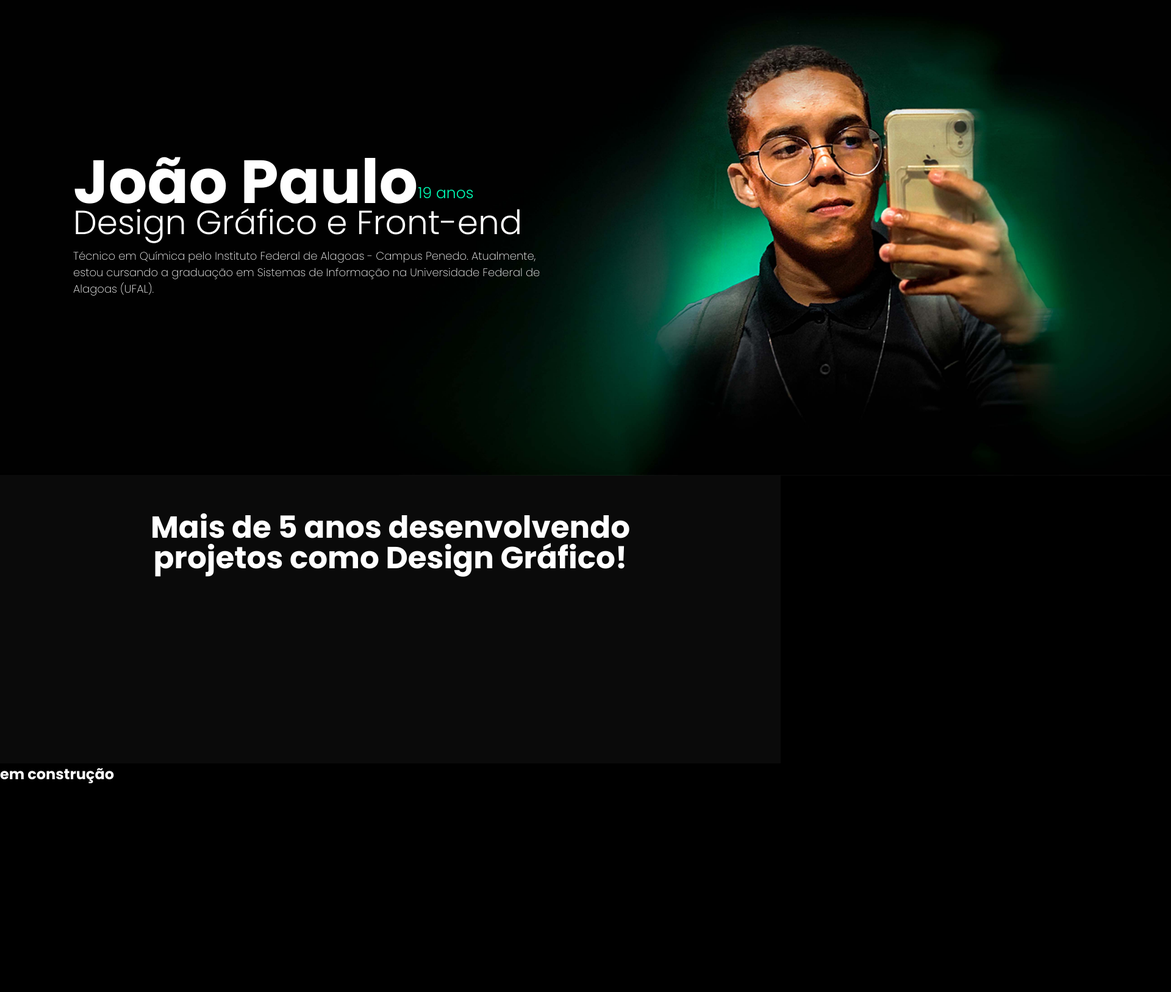
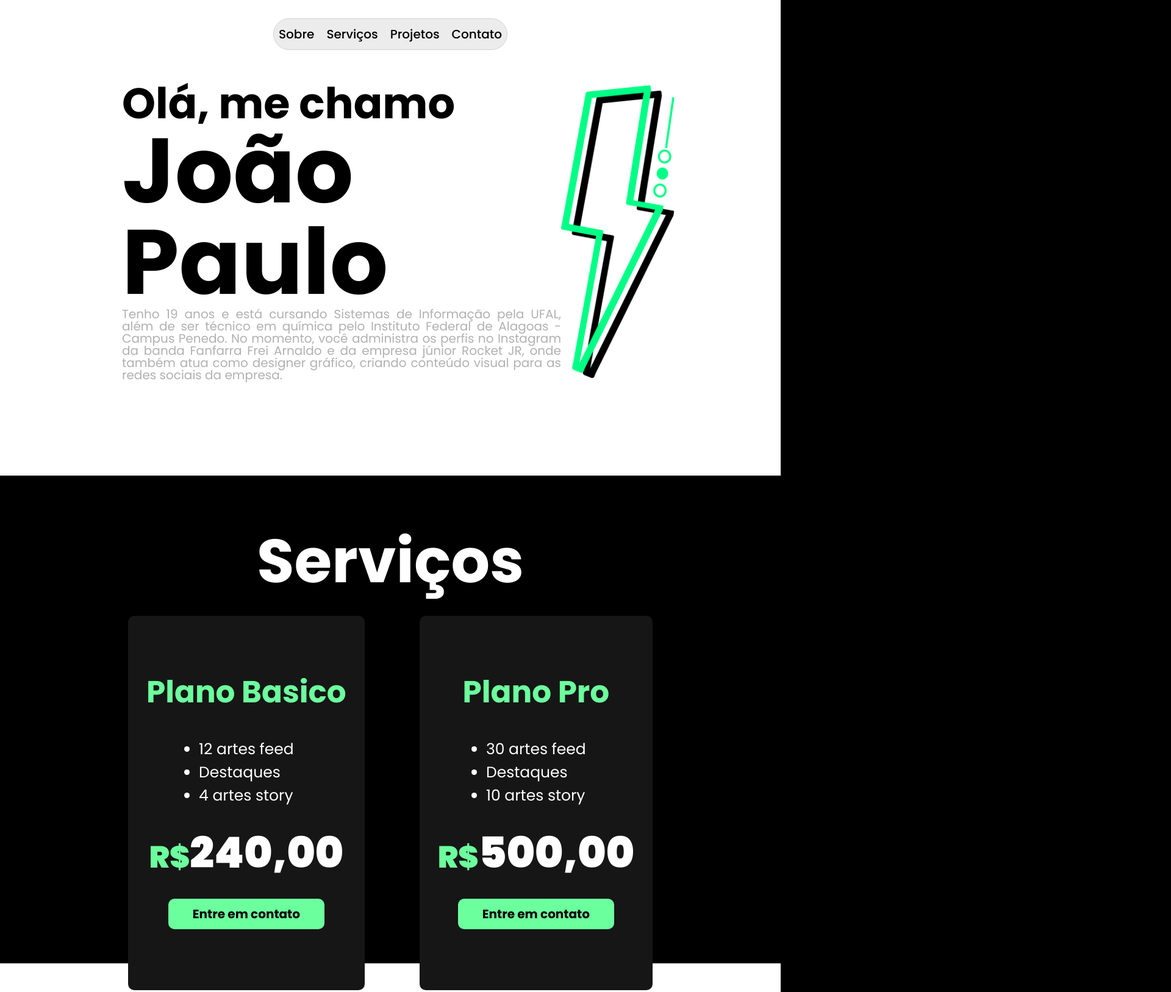
Before and after one commit to JottaP2/landing_page-profile-design, a plain HTML site: page index.html in a window 1280 px wide. Shown: the part 20-1647 px from the top of the page at 61% size, 1920 px wide, since content can reach past the window. Before the commit the page ends 1307 px from the top, so only its background shows below. Drawn offline with Linux system fonts and the light colour scheme.

Commit message:
new style

```diff
--- a/index.html
+++ b/index.html
@@ -7,49 +7,77 @@
     <link rel="stylesheet" href="./style.css">
     <link rel="preconnect" href="https://fonts.googleapis.com">
     <link rel="preconnect" href="https://fonts.gstatic.com" crossorigin>
-    <link href="https://fonts.googleapis.com/css2?family=Poppins:ital,wght@0,100;0,200;0,300;0,400;0,500;0,600;0,700;0,800;0,900;1,100;1,200;1,300;1,400;1,500;1,600;1,700;1,800;1,900&display=swap" rel="stylesheet">
-    <title>Jottax Design</title>
+    <link href="https://fonts.googleapis.com/css2?family=Poppins:wght@100;200;300;400;500;600;700;800;900&display=swap" rel="stylesheet">
+    <title>Landing Page</title>
 </head>
 
 <body>
+    <header>
+        <nav>
+            <div class="logo">
 
-    <section class="banner">
-        <div class="info">
-            <h1>João Paulo <span>19 anos</span> </h1>
-            <h2>Design Gráfico e Front-end</h2>
-            <p>Técnico em Química pelo Instituto Federal de Alagoas - Campus Penedo. Atualmente, estou cursando a graduação em Sistemas de Informação na Universidade Federal de Alagoas (UFAL).</p>
-        </div>
-    </section>
+            </div>
+            <ul class="nav-links">
+                <li><a href="#sobre">Sobre</a></li>
+                <li><a href="#servicos">Serviços</a></li>
+                <li><a href="#projetos">Projetos</a></li>
+                <li><a href="#contato">Contato</a></li>
+            </ul>
+        </nav>
+    </header>
 
-    <section class="projetos">
-        <h1 class="textanimado content">Mais de 5 anos desenvolvendo <br> projetos como Design Gráfico!</h1>
+        <section id="sobre">
+            <h1>
+                Olá, me chamo
+                <span>João Paulo</span>
+                <p>Tenho 19 anos e está cursando Sistemas de Informação pela UFAL, além de ser técnico em química pelo Instituto Federal de Alagoas - Campus Penedo. No momento, você administra os perfis no Instagram da banda Fanfarra Frei Arnaldo e da empresa júnior Rocket JR, onde também atua como designer gráfico, criando conteúdo visual para as redes sociais da empresa.</p>
+            </h1>
 
-        <div class="imgbox">
-            <div class="box1 content">
-                <div class="img-container">
-                    <img src="./img/logofanfarra.png" alt="">
-                </div>
+            <img src="./img/Ativo 3Icon - JottaDNZ.png" alt="">
+        </section>
+
+
+        <section id="servicos">
+        <h1>Serviços</h1>
+
+        <div class="cards">
+            <div class="blo">
+                <h2>Plano Basico</h2>
+                <ul>
+                <li>12 artes feed</li>
+                <li>Destaques</li>
+                <li>4 artes story</li>
+            </ul>
+                <h3><span>R$</span>240,00</h3>
+                <a href=""><button>Entre em contato</button></a>
             </div>
 
-            <div class="box2 content">
-                <div class="img-container2">
-                    <img src="./img/logounistudent.png" alt="">
-                </div>
+
+            <div class="blt">
+                <h2>Plano Pro</h2>
+                <ul>
+                <li>30 artes feed</li>
+                <li>Destaques</li>
+                <li>10 artes story</li>
+                </ul>
+                <h3><span>R$</span>500,00</h3>
+                <button>Entre em contato</button>
             </div>
 
-            <div class="box3 content">
-                <div class="img-container3">
-                    <img src="./img/smartjrlogo.png" alt="">
+            </div>
+         </section>
+
+
+         <section id="projetos">
+            <h1>Projetos</h1>
+
+            <div class="projc">
+                <div class="flo"></div>
+                <div class="flt"></div>
+                <div class="flr"></div>
                 </div>
-            </div>
-        </div>
-    </section>
+             </section>
 
-    <section class="feedback">
-        <h1>em construção</h1>
-    </section>
-
-    <script src="script.js"></script>
 </body>
 
 </html>
--- a/script.js
+++ /dev/null
@@ -1,21 +0,0 @@
-
-const contents = document.querySelectorAll('.content');
-
-function showOnScroll() {
-    const triggerBottom = window.innerHeight * 0.8;
-
-    contents.forEach(content => {
-        const contentTop = content.getBoundingClientRect().top;
-
-        if (contentTop < triggerBottom) {
-            console.log('Adicionando show');
-            content.classList.add('show');
-        } else {
-            content.classList.remove('show');
-        }
-    });
-}
-
-window.addEventListener('scroll', showOnScroll);
-
-showOnScroll();
--- a/style.css
+++ b/style.css
@@ -7,7 +7,7 @@
     font-family: "Poppins", sans-serif;
 }
 
-html{
+html {
     scroll-behavior: smooth;
 }
 
@@ -16,121 +16,279 @@ body {
     overflow-x: hidden;
 }
 
-.banner {
-    background-size: cover;
-    background-position: center;
-    background-repeat: no-repeat;
-    width: 240vh;
-    height: 100vh;
-    background-image: url('./img/parte\ 1.jpg');
+/* Estilo do header */
+header {
+    display: flex;
+    flex-direction: column;
+    align-items: center;
+    justify-content: center;
+    padding: 10px 10px 10px 10px;
+    border-radius: 100px;
+    background-color: rgba(161, 161, 161, 0.199);
+    border: 1px solid rgb(211, 211, 211);
+    position: fixed;
+    top: 50px;
+    width: 30%;
+    left: 50%;
+    transform: translateX(-50%);
+}
+nav {
+    display: flex;
+    justify-content: center;
+    align-items: center;
+    width: 100%;
 }
 
-.info {
+img {
+height: 50px;
+}
+
+.nav-links {
+    display: flex;
+    gap: 20px;
+}
+
+.nav-links li {
+    list-style: none;
+}
+
+.nav-links li a {
+    text-decoration: none;
+    color: rgb(0, 0, 0);
+    font-size: 20px;
+    font-weight: 500;
+}
+
+
+#sobre {
+    display: flex;
+    flex-direction: row;
+    max-height: 100vh;
+    padding: 200px 200px;
+    justify-content: space-around;
+    background-color: white;
+    align-items: center;
+}
+
+#sobre h1{
+    text-align: left;
+    font-size: 70px;
+    font-weight: 700;
+    color: black;
+    width: 90vh;
+    line-height: 1;
+}
+
+#sobre p {
+    font-size: 20px;
+    font-weight: 400;
+    color: rgb(177, 177, 177);
+    text-align: justify;
+    width: 90vh;
+}
+
+#sobre img {
+    display: flex;
+    justify-content: center;
+    align-items: center;
+    height: 60vh;
+}
+
+#sobre span{
+    font-size: 150px;
+    font-weight: 700;
+    color: rgb(0, 0, 0);
+
+}
+
+
+#servicos {
     display: flex;
     flex-direction: column;
-    justify-content: center;
-    align-items: flex-start; /* Alinha o conteúdo à esquerda */
-    padding: 120px 120px;
-    height: 100%; /* Ajusta para preencher a altura da seção */
+    max-height: 100vh;
+    padding: 90px 200px;
+    justify-content: space-around;
+    background-color: rgb(0, 0, 0);
+    align-items: center;
 }
 
-.info h1 {
-    display: flex;
+#servicos h1{
+    text-align: left;
     font-size: 100px;
-    align-items: flex-end;
-    line-height: 0.5;
+    font-weight: 700;
+    color: rgb(255, 255, 255);
+    line-height: 1;
 }
 
-.info h2 {
-    font-size: 55px;
-    font-weight: 300;
+#servicos .cards{
+    display: flex;
+    flex-direction: row;
+    margin-top: 5vh;
+    gap: 90px;
+    justify-content: space-between;
+    align-items: center;
 }
 
-.info span {
-    display: flex;
-    color: #00FFB6;
-    font-weight: 300;
-    font-size: 25px;
+#servicos .cards ul{
+    padding-top: 50px;
 }
 
-.info p {
-    font-size: 18px;
-    font-weight: 200;
-    max-width: 800px; /* Limita a largura do texto */
+#servicos .cards li{
+    font-size: 25px;
+    text-align: left;
 }
 
 
 
-.projetos {
+#servicos .cards .blo{
     display: flex;
+    flex-direction: column;
+    justify-content: center;
+    padding: 100px 30px;
     align-items: center;
-    flex-direction: column;
-    background-color: #0A0A0A;
-
+    border-radius: 10px;
+    background-color:rgba(22, 22, 22, 1) ;
 }
 
-.projetos h1 {
-    margin-top: 60px;
+#servicos .cards .blo h2{
     font-size: 50px;
     font-weight: 700;
-    line-height: 50px;
-    text-align: center;
+    color: rgb(108, 255, 157);
+    line-height: 1;
+}
+
+#servicos .cards .blo h3{
+    font-size: 70px;
+    padding-top: 5vh;
+    font-weight: 900;
+    color: rgb(255, 255, 255);
+    line-height: 1;
+}
+
+#servicos .cards .blo span{
+    flex-direction: column;
+    font-size: 50px;
+    color: rgb(108, 255, 157);
+}
+
+#servicos .cards .blt{
+    padding: 100px 30px;
+    border-radius: 10px;
+    background-color:rgba(22, 22, 22, 1) ;
+}
+
+
+#servicos .cards .blt{
+    display: flex;
+    flex-direction: column;
+    justify-content: center;
+    padding: 100px 30px;
+    align-items: center;
+    border-radius: 10px;
+    background-color:rgba(22, 22, 22, 1) ;
+}
+
+#servicos .cards .blt h2{
+    font-size: 50px;
+    font-weight: 700;
+    color: rgb(108, 255, 157);
+    line-height: 1;
+}
+
+#servicos .cards .blt h3{
+    font-size: 70px;
+    padding-top: 5vh;
+    font-weight: 900;
+    color: rgb(255, 255, 255);
+    line-height: 1;
+}
+
+#servicos .cards .blt span{
+    flex-direction: column;
+    font-size: 50px;
+    color: rgb(108, 255, 157);
+}
+
+#servicos .cards .blt{
+    padding: 100px 30px;
+    border-radius: 10px;
+    background-color:rgba(22, 22, 22, 1) ;
+}
+
+
+button{
+    display: flex;
+    justify-content: center;
+    margin-top: 5vh;
+    align-items: center;
+    padding: 10px 40px;
+    border-radius: 10px;
+    border: none;
+    background-color: rgb(108, 255, 157);
+    color: rgb(0, 0, 0);
+    font-size: 20px;
+    font-weight: 700;
+    text-decoration: none;
+    cursor: pointer;
+}
+
+a{
+    text-decoration: none;
+    color: rgb(0, 0, 0);
 }
 
 
 
-.imgbox {
+
+
+
+
+
+#projetos {
     display: flex;
+    flex-direction: column;
+    max-height: 100vh;
+    padding: 200px 200px;
+    justify-content: space-around;
+    background-color: rgb(255, 255, 255);
     align-items: center;
-    justify-content: space-between;
-    gap: 70px;
-    margin-top: 50px;
-    margin-bottom: 50px;
-}
-
-.content {
-    opacity: 0;
-    transform: translateY(50px);
-    transition: opacity 0.6s ease-out, transform 0.6s ease-out;
-}
-
-.content.show {
-    opacity: 1;
-    transform: translateY(0);
 }
 
 
-.box1 {
-    width: 340px;
-    height: 205px;
-    border-radius: 10px;
-    padding:  25px 105px;
-    background-color: white;
+#projetos h1{
+    text-align: left;
+    font-size: 100px;
+    font-weight: 700;
+    color: rgb(0, 0, 0);
+    line-height: 1;
 }
 
-
-.box1 img {
+#projetos .projc{
     display: flex;
-    justify-content: center;
-    width: 130px;
-    height: 160px;
-}
-
-.box2 img{
-width: 340px;
-height: 205px;
-}
-
-.box3 {
-    width: 340px;
-    height: 205px;
-    border-radius: 10px;
-    background-color: white;
-    display: flex;
-    justify-content: center;
+    flex-direction: row;
+    gap: 100px;
+    padding-top: 150px;
+    justify-content: space-between;
     align-items: center;
 }
 
-.box3 img {
-    width: 300px;
+#projetos .projc .flo{
+    gap: 20px;
+    padding: 130px 210px;
+    border-radius: 10px;
+    background-color:rgba(22, 22, 22, 1) ;
 }
+
+#projetos .projc .flt{
+    gap: 20px;
+    padding: 130px 210px;
+    border-radius: 10px;
+    background-color:rgba(22, 22, 22, 1) ;
+}
+
+#projetos .projc .flr{
+    gap: 20px;
+    padding: 130px 210px;
+    border-radius: 10px;
+    background-color:rgba(22, 22, 22, 1) ;
+}
```
Also changed, not shown: img/Ativo 3Icon - JottaDNZ.png (added), img/Camada 2.png (added), img/parte 1.jpg (deleted).
